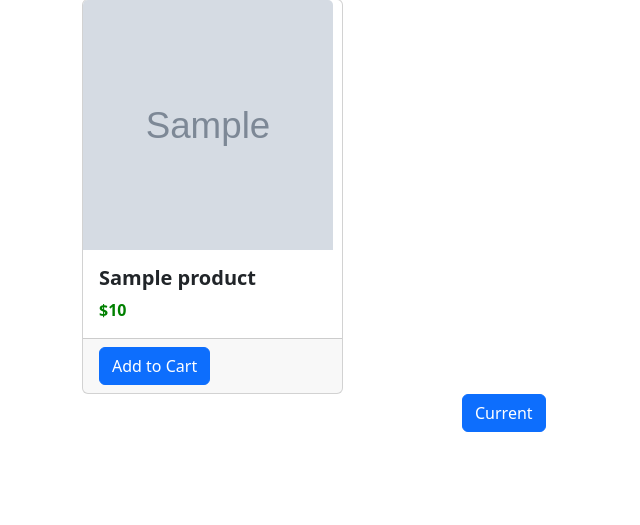
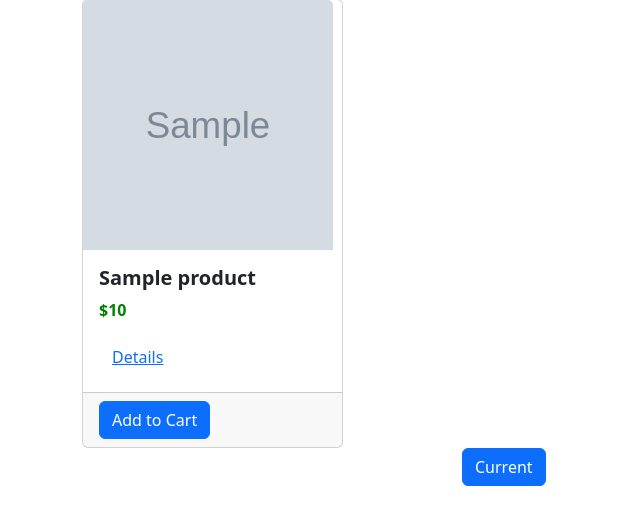
Before and after one commit to krum99/Django-masterclass-course, a Django app: template ecom/ecomsite/shop/templates/shop/index.html in a window 1280 px wide. Shown: the part 73-598 px from the top of the page, without its empty margins (0-640 px from the left). Run offline with Django 5.2, Linux system fonts and the light colour scheme; the template is opened without the code that fills it: most values are stand-ins (such as "Sample title", 1, 10 or a date in 2020); grey boxes marked "Sample" are stand-in pictures; some libraries are stand-ins or nearby versions.

Commit message:
feat: link detail with index view

```diff
--- a/ecom/ecomsite/ecomsite/urls.py
+++ b/ecom/ecomsite/ecomsite/urls.py
@@ -21,4 +21,5 @@ from shop import views
 urlpatterns = [
     path('admin/', admin.site.urls),
     path('', views.index, name='index'),
+    path('<int:id>/', views.detail, name='detail'),
 ]
--- a/ecom/ecomsite/shop/templates/shop/index.html
+++ b/ecom/ecomsite/shop/templates/shop/index.html
@@ -35,6 +35,9 @@
                         <div class="card-body">
                             <h5 class="card-title">{{ product.title }}</h5>
                             <p class="card-text">${{ product.price }}</p>
+                            <button class="btn">
+                                <a href="{% url 'detail' product.id %}">Details</a>
+                            </button>
                         </div>
                         <div class="card-footer">
                             <a href="#" class="btn btn-primary">Add to Cart</a>
```
